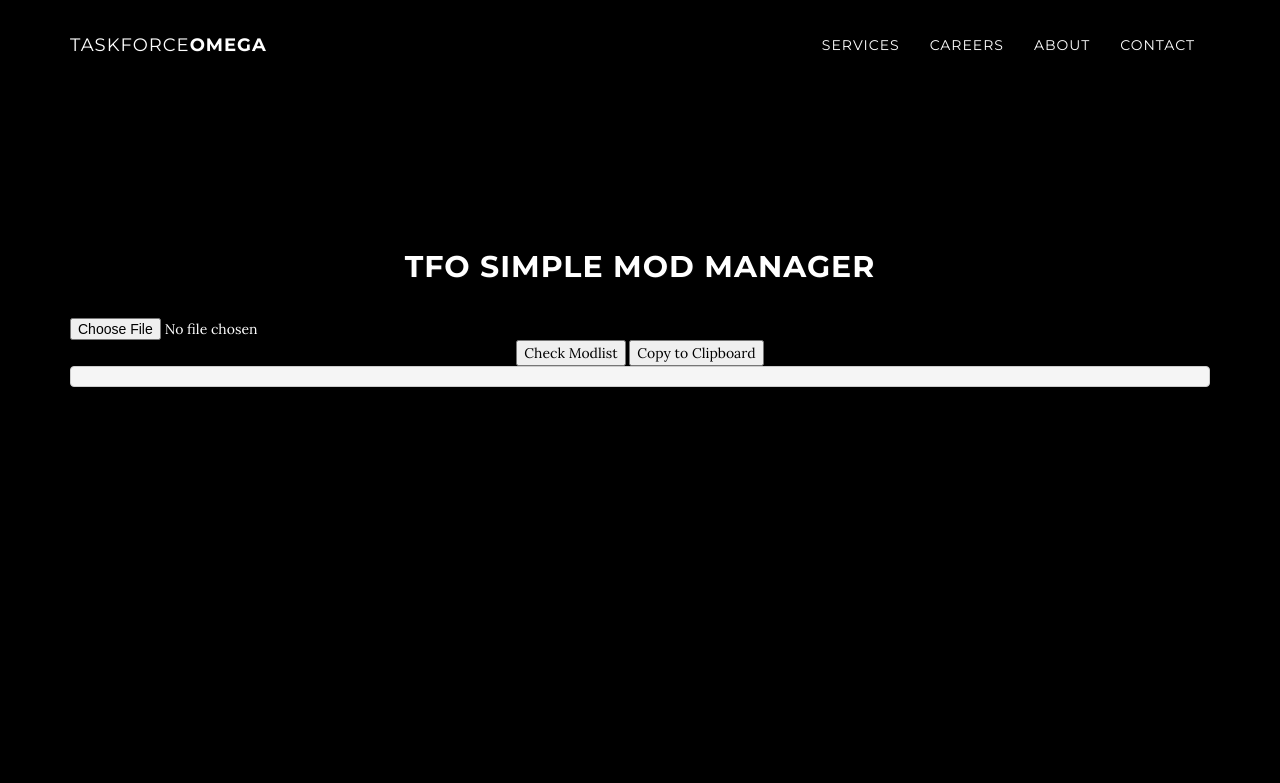
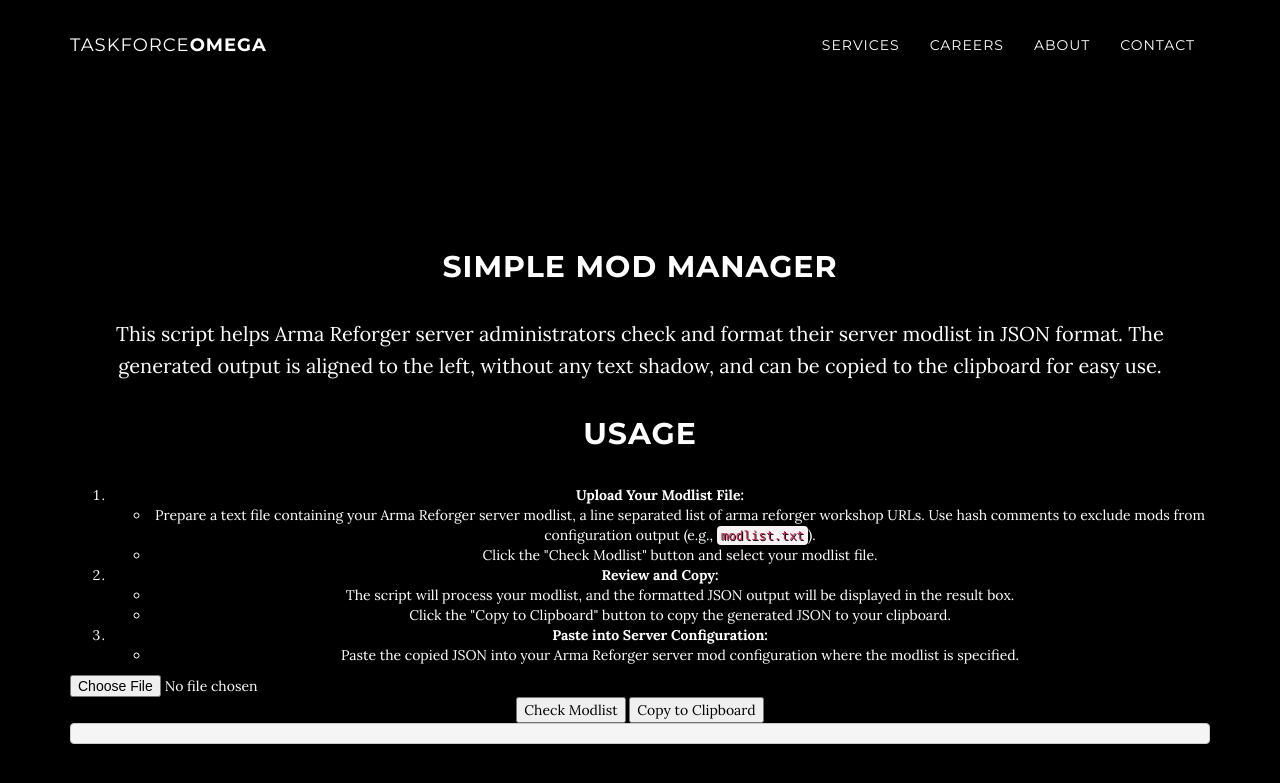
Before and after one commit to taskforceomega/taskforceomega.github.io, a Jekyll site: the page built from mod-manager.html, in a window 1280 px wide. Shown: the top 783 px of the page. Built offline with Jekyll 4.4.1, drawn with Linux system fonts in a browser that asks for light colours.

Commit message:
Update mod-manager.html

```diff
--- a/_includes/mod-manager.html
+++ b/_includes/mod-manager.html
@@ -3,7 +3,32 @@
         <div class="objective">
             <div class="container">
 <!--                 <div class="col-lg-8 col-lg-offset-2"> -->
-                <h2>TFO Simple Mod Manager</h2>
+                <h2>Simple Mod Manager</h2>
+                 <p>This script helps Arma Reforger server administrators check and format their server modlist in JSON format. The generated output is aligned to the left, without any text shadow, and can be copied to the clipboard for easy use.</p>
+
+                  <h2>Usage</h2>
+
+                  <ol>
+                    <li><strong>Upload Your Modlist File:</strong>
+                      <ul>
+                        <li>Prepare a text file containing your Arma Reforger server modlist, a line separated list of arma reforger workshop URLs. Use hash comments to exclude mods from configuration output (e.g., <code>modlist.txt</code>).</li>
+                        <li>Click the "Check Modlist" button and select your modlist file.</li>
+                      </ul>
+                    </li>
+
+                    <li><strong>Review and Copy:</strong>
+                      <ul>
+                        <li>The script will process your modlist, and the formatted JSON output will be displayed in the result box.</li>
+                        <li>Click the "Copy to Clipboard" button to copy the generated JSON to your clipboard.</li>
+                      </ul>
+                    </li>
+
+                    <li><strong>Paste into Server Configuration:</strong>
+                      <ul>
+                        <li>Paste the copied JSON into your Arma Reforger server mod configuration where the modlist is specified.</li>
+                      </ul>
+                    </li>
+                  </ol>
                   <style>
                     button {
                       color: black;
```
